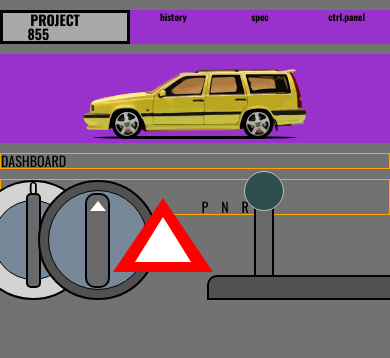
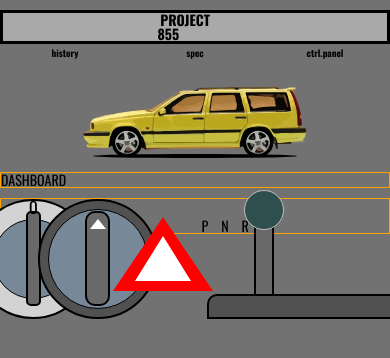
Before and after one commit to kubasiw/project855, a website: page index.html in a window 390 px wide. Shown: the top 358 px of the page. Drawn offline with nearby package versions, Linux system fonts and the light colour scheme.

Commit message:
add some mediaQ for header

```diff
--- a/index.html
+++ b/index.html
@@ -12,13 +12,13 @@
    <!-- NAVIGATION -->
     <section class="main-container">
         <header>
-           <div class="row">
+           <div class="row  media1">
             <div class="logo col-4">
                 <div><a href="#">PROJECT 855</a></div>
             </div>
-                <div class="col-8">
-                    <nav >
-                        <ul>
+                <div class="col-8 media2">
+                    <nav>
+                        <ul class="media2">
                             <li class="col-4"><a href="#">history</a></li>
                             <li class="col-4"><a href="#">spec</a></li>
                             <li class="col-4"><a href="#">ctrl.panel</a></li>
@@ -856,7 +856,7 @@
 
     <!-- CONTROL PANEL -->
 
-    <section class="ctrlPanel">
+    <section class="ctrlPanel main-container">
         <div class="row">
             <div class="col-12 help-border">
                 DASHBOARD
--- a/sass/partials/_media.scss
+++ b/sass/partials/_media.scss
@@ -1,19 +1,13 @@
 @media (max-width: 640px) {
-    .main-container {
-        background-color: darkorchid;
+    .media1 {
+        display: flex;
+        flex-direction: column;
     }
-    .onOff {
-    flex-wrap: wrap;
-  }
-    header {
-        .row {
-            display:flex;
-            flex-wrap: wrap;
-        }
+    .logo {
+        width: 100%;
+        border: 0;
     }
-    nav {
-        display:flex;
-        flex-direction: column;
-        flex-wrap: wrap;
+    .media2 {
+        width: 100%;
     }
 }
--- a/sass/style.scss
+++ b/sass/style.scss
@@ -1,9 +1,9 @@
 @import 'partials/reset';
-@import 'partials/media';
+@import 'partials/variables';
 @import 'partials/style_main';
 @import 'partials/grid';
 @import 'partials/header';
 @import 'partials/carSection';
 @import 'partials/effects';
 @import 'partials/mixins_plcholders';
-@import 'partials/variables';
+@import 'partials/media';
```
Also changed, not shown: css/style.css.
